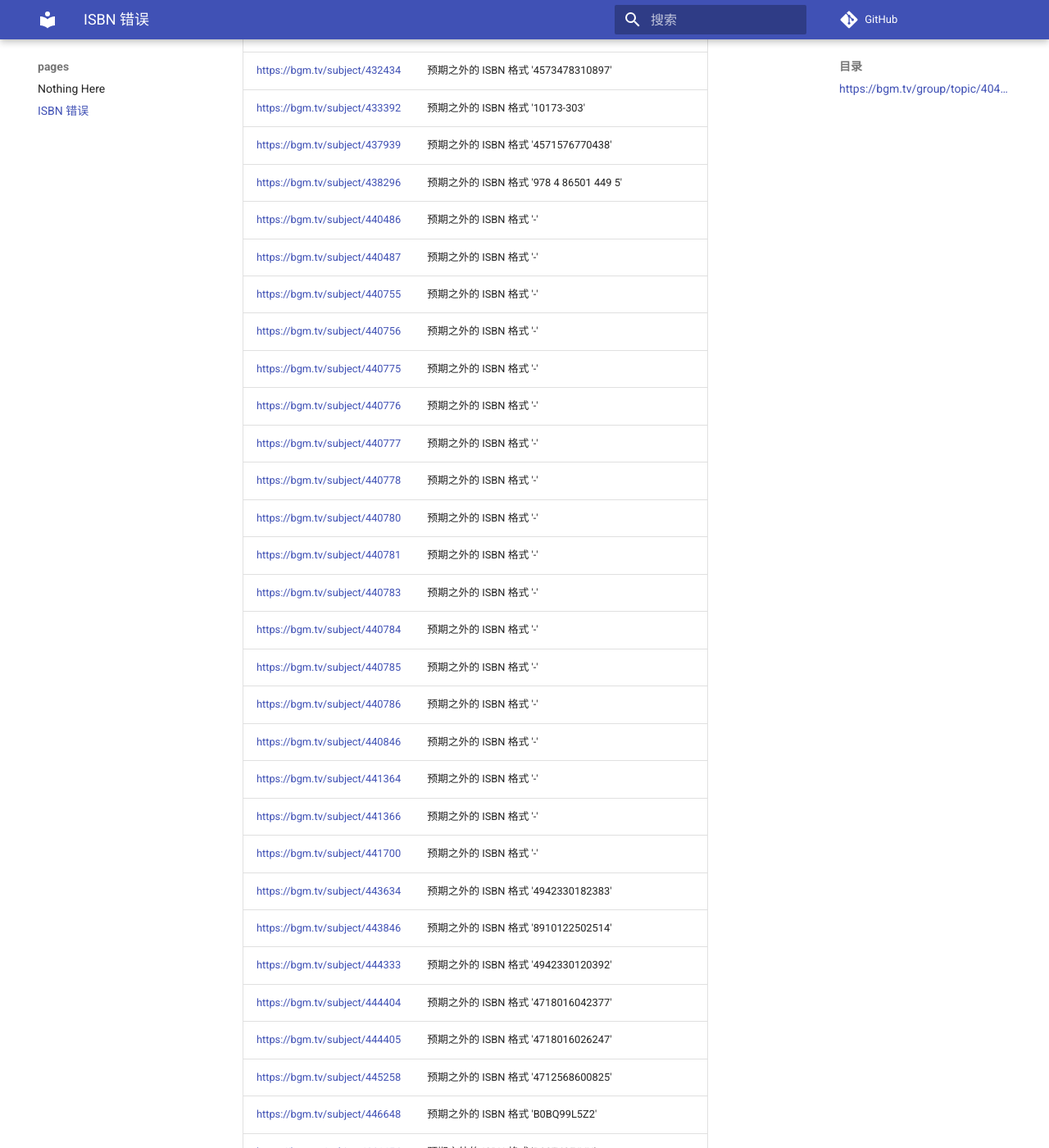
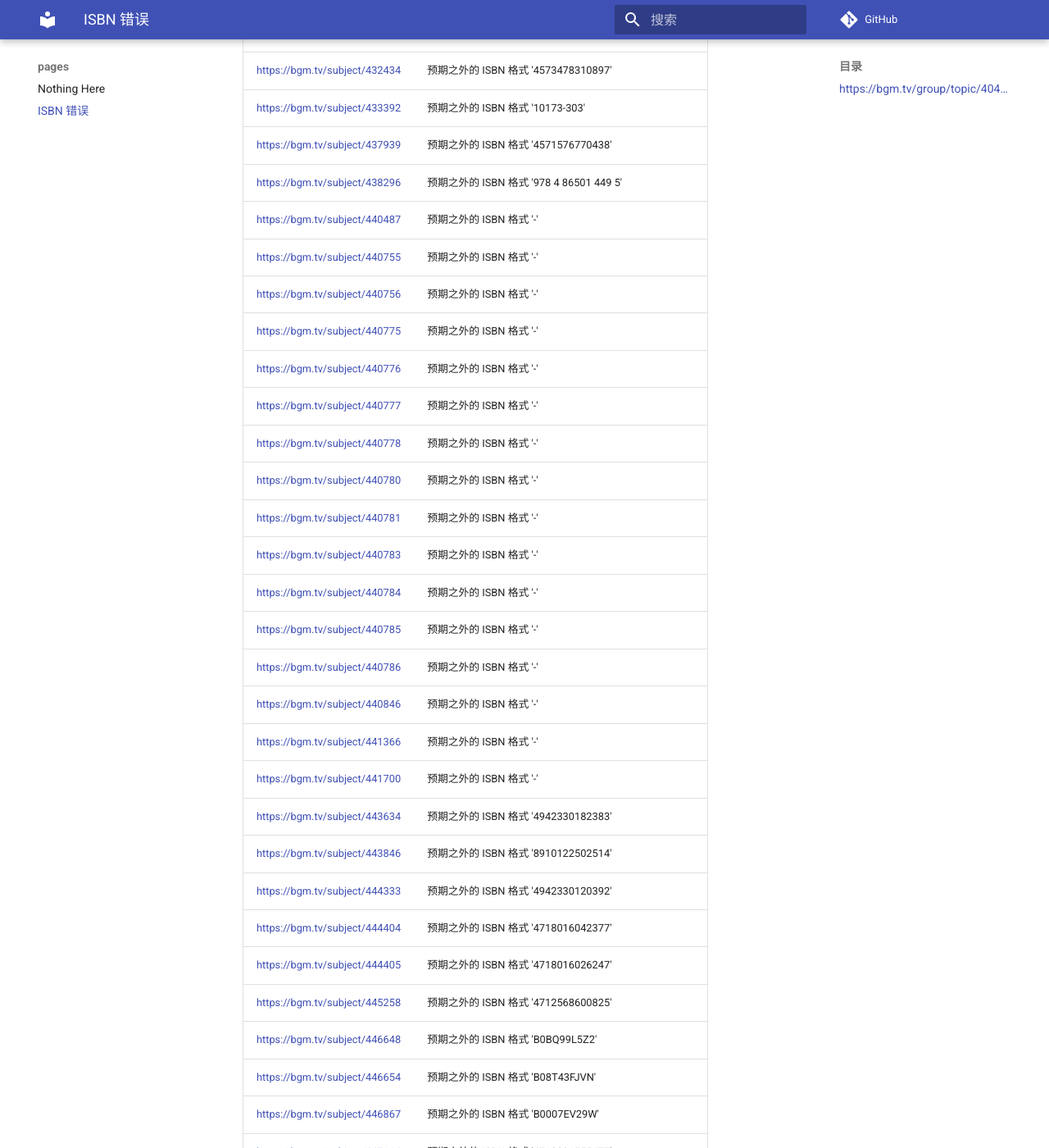
Before and after one commit to trim21/bangumi-pages, an MkDocs documentation site: the page built from docs/isbn.md, in a window 1280 px wide and 1400 px high, scrolled down 4574 px. Shown: the whole window at 82% size. Built offline with MkDocs 1.6.1 and Material for MkDocs 9.7.7, drawn with Linux system fonts in a browser that asks for light colours; comment, search, counter and statistics services are not loaded.

Commit message:
update isbn.md

```diff
--- a/docs/isbn.md
+++ b/docs/isbn.md
@@ -104,7 +104,6 @@ total 188
 | <https://bgm.tv/subject/433392> | 预期之外的 ISBN 格式 '10173-303' |
 | <https://bgm.tv/subject/437939> | 预期之外的 ISBN 格式 '4571576770438' |
 | <https://bgm.tv/subject/438296> | 预期之外的 ISBN 格式 '978 4 86501 449 5' |
-| <https://bgm.tv/subject/440486> | 预期之外的 ISBN 格式 '-' |
 | <https://bgm.tv/subject/440487> | 预期之外的 ISBN 格式 '-' |
 | <https://bgm.tv/subject/440755> | 预期之外的 ISBN 格式 '-' |
 | <https://bgm.tv/subject/440756> | 预期之外的 ISBN 格式 '-' |
@@ -119,7 +118,6 @@ total 188
 | <https://bgm.tv/subject/440785> | 预期之外的 ISBN 格式 '-' |
 | <https://bgm.tv/subject/440786> | 预期之外的 ISBN 格式 '-' |
 | <https://bgm.tv/subject/440846> | 预期之外的 ISBN 格式 '-' |
-| <https://bgm.tv/subject/441364> | 预期之外的 ISBN 格式 '-' |
 | <https://bgm.tv/subject/441366> | 预期之外的 ISBN 格式 '-' |
 | <https://bgm.tv/subject/441700> | 预期之外的 ISBN 格式 '-' |
 | <https://bgm.tv/subject/443634> | 预期之外的 ISBN 格式 '4942330182383' |
```
Also changed, not shown: other parts of docs/isbn.md (+1 -1 lines).
